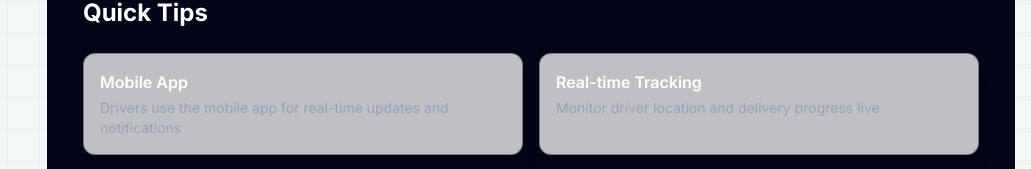
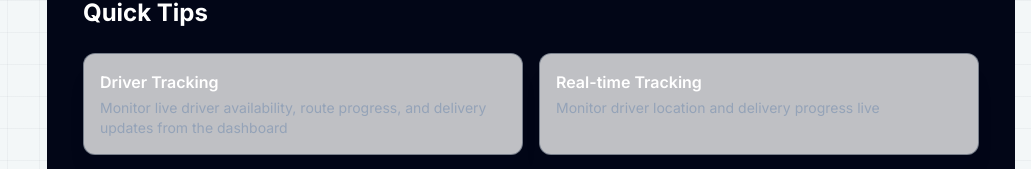
Before and after one commit to Harshal-Bsys27/NMD-Logistics, a Next.js app: page /getting-started in a window 1280 px wide. Shown: the part 1056-1225 px from the top of the page, without its empty margins (249-1280 px from the left). Built offline with nearby package versions, Linux system fonts and the light colour scheme.

Commit message:
Refactor code structure for improved readability and maintainability

```diff
--- a/app/getting-started/page.tsx
+++ b/app/getting-started/page.tsx
@@ -184,7 +184,7 @@ export default function GettingStartedPage() {
 
           <div className="grid gap-4 sm:grid-cols-2">
             {[
-              { title: 'Mobile App', description: 'Drivers use the mobile app for real-time updates and notifications' },
+              { title: 'Driver Tracking', description: 'Monitor live driver availability, route progress, and delivery updates from the dashboard' },
               { title: 'Real-time Tracking', description: 'Monitor driver location and delivery progress live' },
               { title: 'Automated Assignments', description: 'System intelligently assigns orders based on driver capacity' },
               { title: 'Performance Metrics', description: 'Track KPIs like delivery time, rating, and completion rate' },
--- a/app/help/page.tsx
+++ b/app/help/page.tsx
@@ -94,7 +94,7 @@ export default function HelpPage() {
     { q: 'Can I bulk import orders?', a: 'Yes! Use the Import Orders feature in the Orders menu to upload a CSV file.' },
     { q: 'How are drivers assigned to orders?', a: 'The system automatically selects the best driver based on location, availability, rating, and current load.' },
     { q: 'What formats do reports support?', a: 'Reports can be exported as PDF, CSV, or Excel. Custom date ranges and filters are supported.' },
-    { q: 'Is mobile tracking real-time?', a: 'Yes! GPS updates every 10 seconds. Battery optimizations available in driver app settings.' },
+    { q: 'Is live tracking real-time?', a: 'Yes! GPS updates are displayed in the dashboard with route status and live ETA updates.' },
     { q: 'How do I contact support?', a: 'Email: support@nmdlogistics.com | Phone: 1-800-NMD-HELP | Chat: Available 9 AM - 6 PM IST' },
   ];
 
```
Also changed, not shown: 1 other file (tests, documents, lock files or other folders).
